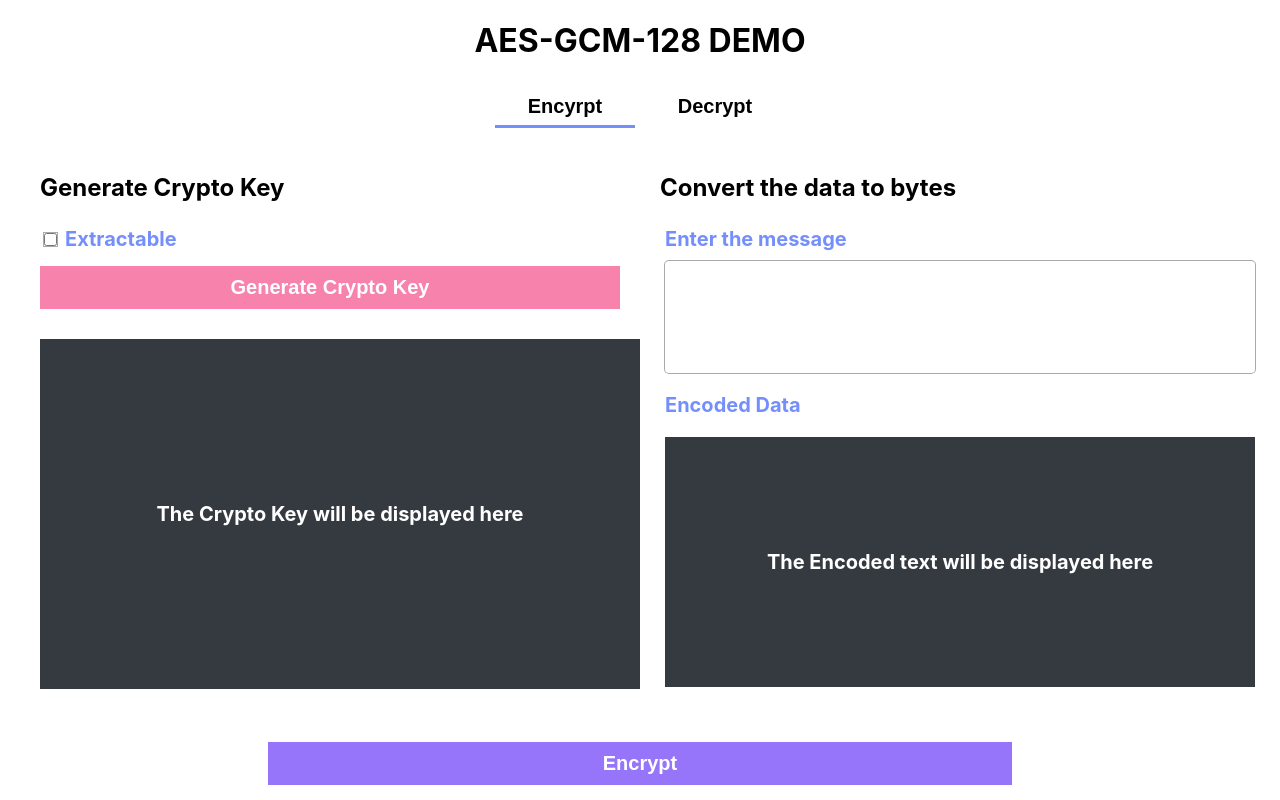
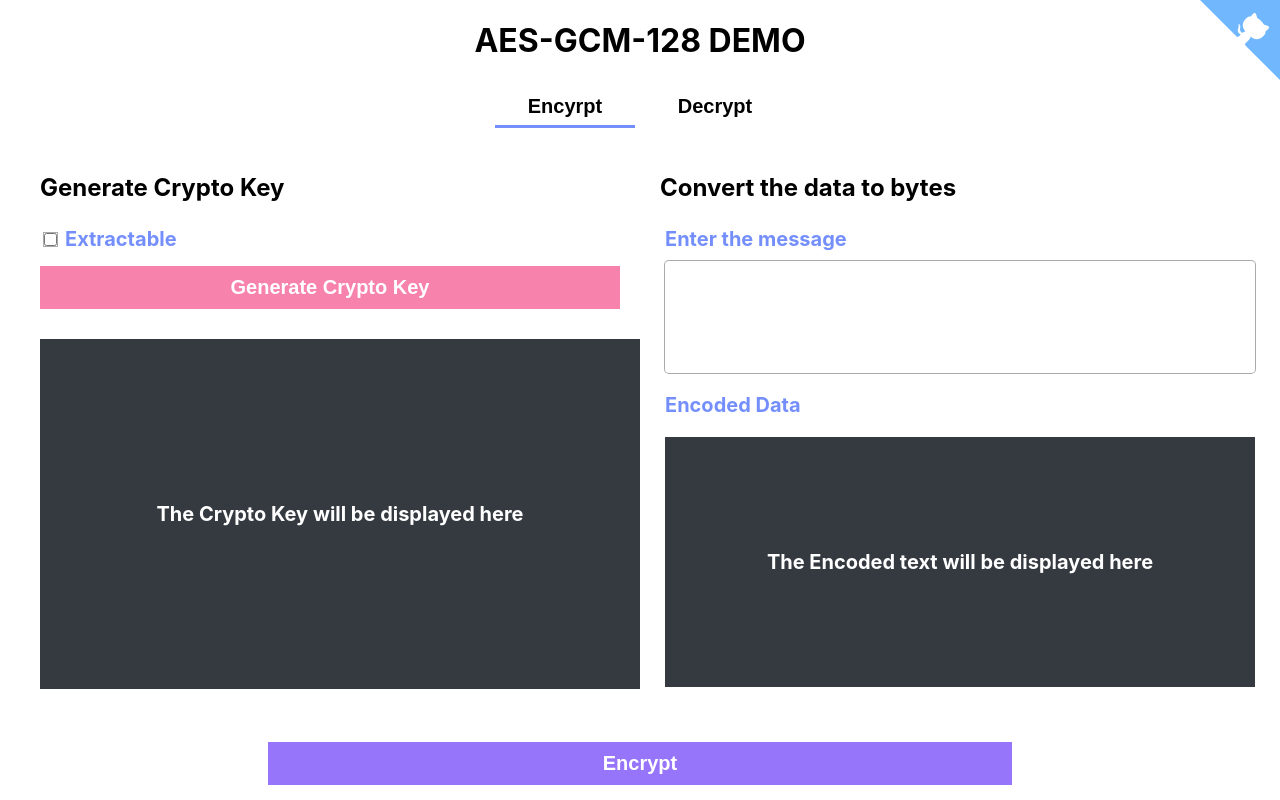
Before and after one commit to ad1992/aes-gcm-128, a React (Create React App) app: page / in a window 1280 px wide. Shown: the top 800 px of the page. Built offline with nearby package versions, Linux system fonts and the light colour scheme.

Commit message:
Add GH corner

```diff
--- a/src/App.tsx
+++ b/src/App.tsx
@@ -3,6 +3,7 @@
 import DecyrptView from "./DecryptView";
 import EncryptView from "./EncryptView";
 import clsx from "clsx";
+import GitHubCorner from "./GitHubCorner";
 const VIEW = {
   ENCRYPT: 0,
   DECRYPT: 1,
@@ -11,6 +12,7 @@
   const [activeView, setActiveView] = useState(VIEW.ENCRYPT);
   return (
     <div className="App">
+      <GitHubCorner />
       <h1>AES-GCM-128 DEMO </h1>
       <div>
         <button
--- /dev/null
+++ b/src/GitHubCorner.tsx
@@ -0,0 +1,42 @@
+import "./GithubCorner.scss";
+const GitHubCorner = () => {
+  return (
+    <>
+      <a
+        href="https://github.com/ad1992/aes-gcm-128"
+        className="github-corner"
+        aria-label="View source on GitHub"
+      >
+        <svg
+          width="80"
+          height="80"
+          viewBox="0 0 250 250"
+          style={{
+            fill: "#70B7FD",
+            color: "#fff",
+            position: "absolute",
+            top: "0",
+            border: 0,
+            right: 0,
+          }}
+          aria-hidden={true}
+        >
+          <path d="M0,0 L115,115 L130,115 L142,142 L250,250 L250,0 Z"></path>
+          <path
+            d="M128.3,109.0 C113.8,99.7 119.0,89.6 119.0,89.6 C122.0,82.7 120.5,78.6 120.5,78.6 C119.2,72.0 123.4,76.3 123.4,76.3 C127.3,80.9 125.5,87.3 125.5,87.3 C122.9,97.6 130.6,101.9 134.4,103.2"
+            fill="currentColor"
+            style={{ transformOrigin: "130px 106px;" }}
+            className="octo-arm"
+          ></path>
+          <path
+            d="M115.0,115.0 C114.9,115.1 118.7,116.5 119.8,115.4 L133.7,101.6 C136.9,99.2 139.9,98.4 142.2,98.6 C133.8,88.0 127.5,74.4 143.8,58.0 C148.5,53.4 154.0,51.2 159.7,51.0 C160.3,49.4 163.2,43.6 171.4,40.1 C171.4,40.1 176.1,42.5 178.8,56.2 C183.1,58.6 187.2,61.8 190.9,65.4 C194.5,69.0 197.7,73.2 200.1,77.6 C213.8,80.2 216.3,84.9 216.3,84.9 C212.7,93.1 206.9,96.0 205.4,96.6 C205.1,102.4 203.0,107.8 198.3,112.5 C181.9,128.9 168.3,122.5 157.7,114.1 C157.9,116.9 156.7,120.9 152.7,124.9 L141.0,136.5 C139.8,137.7 141.6,141.9 141.8,141.8 Z"
+            fill="currentColor"
+            className="octo-body"
+          ></path>
+        </svg>
+      </a>
+    </>
+  );
+};
+
+export default GitHubCorner;
--- /dev/null
+++ b/src/GithubCorner.scss
@@ -0,0 +1,25 @@
+.github-corner:hover .octo-arm {
+  animation: octocat-wave 560ms ease-in-out;
+}
+@keyframes octocat-wave {
+  0%,
+  100% {
+    transform: rotate(0);
+  }
+  20%,
+  60% {
+    transform: rotate(-25deg);
+  }
+  40%,
+  80% {
+    transform: rotate(10deg);
+  }
+}
+@media (max-width: 500px) {
+  .github-corner:hover .octo-arm {
+    animation: none;
+  }
+  .github-corner .octo-arm {
+    animation: octocat-wave 560ms ease-in-out;
+  }
+}
```
